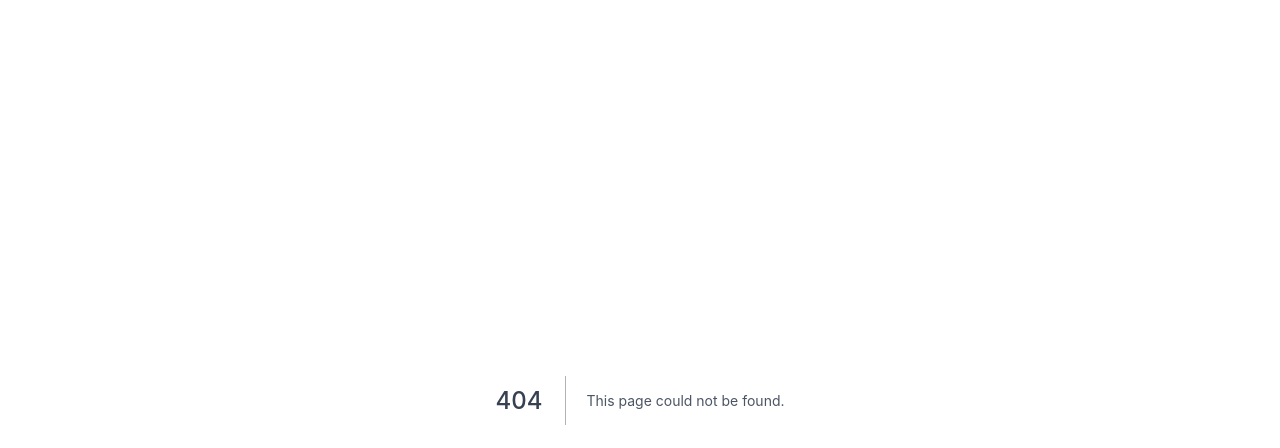
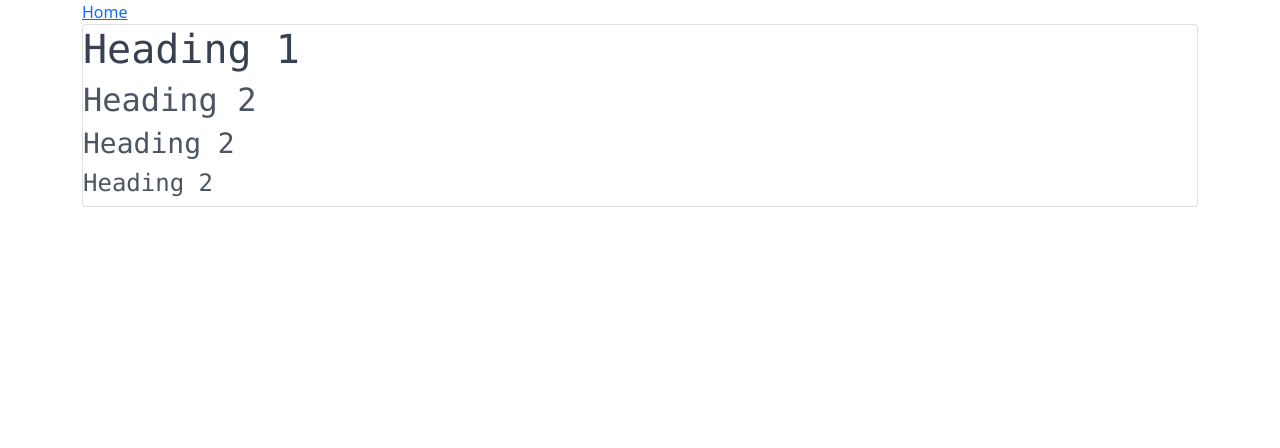
Before and after one commit to ax-vasquez/mcnuggies-blog, a React app in the folder next/: page /demo/component-demo in a window 1280 px wide. Before the commit this address had no page. Built offline with nearby package versions, Linux system fonts and the light colour scheme.

Commit message:
WIP - making components

```diff
--- /dev/null
+++ b/next/components/demo/DemoHeadings.module.scss
@@ -0,0 +1,4 @@
+
+.container {
+    display: flex;
+}
--- /dev/null
+++ b/next/components/demo/DemoHeadings.tsx
@@ -0,0 +1,24 @@
+import { NextComponentType } from "next";
+import { Card } from "react-bootstrap";
+import styles from './DemoHeadings.module.scss'
+
+export const DemoHeadings: NextComponentType = ({
+
+}) => {
+    return (
+        <Card className={styles.container}>
+            <h1>
+                Heading 1
+            </h1>
+            <h2>
+                Heading 2
+            </h2>
+            <h3>
+                Heading 2
+            </h3>
+            <h4>
+                Heading 2
+            </h4>
+        </Card>
+    )
+}
--- /dev/null
+++ b/next/components/util/PageLayout.tsx
@@ -0,0 +1,30 @@
+import React from 'react'
+import Head from "next/head"
+import { Container } from "react-bootstrap"
+
+interface PageLayoutProps {
+    pageTitle: string
+    metaDescription?: string
+    metaContent?: string
+    children: any
+}
+
+export const PageLayout = ({
+    pageTitle,
+    metaDescription,
+    metaContent,
+    children
+}: PageLayoutProps) => {
+    return (
+        <Container>
+            <Head>
+                <title>{pageTitle}</title>
+                <meta name={metaDescription} content={metaContent} />
+                <link rel="icon" href="/mcnuggies.ico" />
+            </Head>
+            <main>
+                {children}
+            </main>
+        </Container>
+    )
+}
--- a/next/package.json
+++ b/next/package.json
@@ -8,14 +8,17 @@
     "lint": "next lint"
   },
   "dependencies": {
+    "bootstrap": "5.1.3",
     "next": "12.0.10",
     "react": "17.0.2",
+    "react-bootstrap": "^2.1.2",
     "react-dom": "17.0.2",
     "sass": "^1.49.7"
   },
   "devDependencies": {
     "@types/node": "17.0.17",
     "@types/react": "17.0.39",
+    "@types/react-bootstrap": "^0.32.29",
     "eslint": "8.8.0",
     "eslint-config-next": "12.0.10",
     "typescript": "4.5.5"
--- a/next/pages/_app.tsx
+++ b/next/pages/_app.tsx
@@ -1,4 +1,5 @@
 import '../styles/main.scss'
+import 'bootstrap/dist/css/bootstrap.min.css'
 import type { AppProps } from 'next/app'
 
 function MyApp({ Component, pageProps }: AppProps) {
--- /dev/null
+++ b/next/pages/demo/component-demo.tsx
@@ -0,0 +1,19 @@
+import { NextPage } from "next";
+import Link from "next/link";
+import { DemoHeadings } from "../../components/demo/DemoHeadings";
+import { PageLayout } from "../../components/util/PageLayout";
+
+const ComponentDemoPage: NextPage = () => {
+    return (
+        <PageLayout
+            pageTitle="Component Demo"
+        >
+            <Link href='/'>
+                <a>Home</a>
+            </Link>
+            <DemoHeadings />
+        </PageLayout>
+    )
+}
+
+export default ComponentDemoPage
--- a/next/styles/_headings.scss
+++ b/next/styles/_headings.scss
@@ -3,19 +3,22 @@
 $heading-primary: base.$gray-700;
 $heading-secondary: base.$gray-600;
 
+// Monospace font stack
+$font-stack: Consolas, "Andale Mono WT", "Andale Mono", "Lucida Console", "Lucida Sans Typewriter", "DejaVu Sans Mono", "Bitstream Vera Sans Mono", "Liberation Mono", "Nimbus Mono L", Monaco, "Courier New", Courier, monospace;
+
 h1 {
-    font: base.$font-stack;
+    font-family: $font-stack;
     color: $heading-primary;
 }
 h2 {
-    font: base.$font-stack;
+    font-family: $font-stack;
     color: $heading-secondary;
 }
 h3 {
-    font: base.$font-stack;
+    font-family: $font-stack;
     color: $heading-secondary;
 }
 h4 {
-    font: base.$font-stack;
+    font-family: $font-stack;
     color: $heading-secondary;
 }
--- a/next/styles/_variables.scss
+++ b/next/styles/_variables.scss
@@ -1,4 +1,3 @@
-$font-stack: ui-sans-serif, system-ui, -apple-system, BlinkMacSystemFont, "Segoe UI", Roboto, "Helvetica Neue", Arial, "Noto Sans", sans-serif, "Apple Color Emoji", "Segoe UI Emoji", "Segoe UI Symbol", "Noto Color Emoji";
 
 // Colors
 $indigo-100: #E0E7FF;
--- a/package.json
+++ b/package.json
@@ -29,5 +29,8 @@
         "stop-only": "^3.1.2",
         "typescript": "^4.4.4"
     },
-    "dependencies": {}
+    "dependencies": {
+        "bootstrap": "5.1.3",
+        "react-bootstrap": "^2.1.2"
+    }
 }
```
Also changed, not shown: next/pages/index.tsx (+9 -17 lines), 2 other files.
